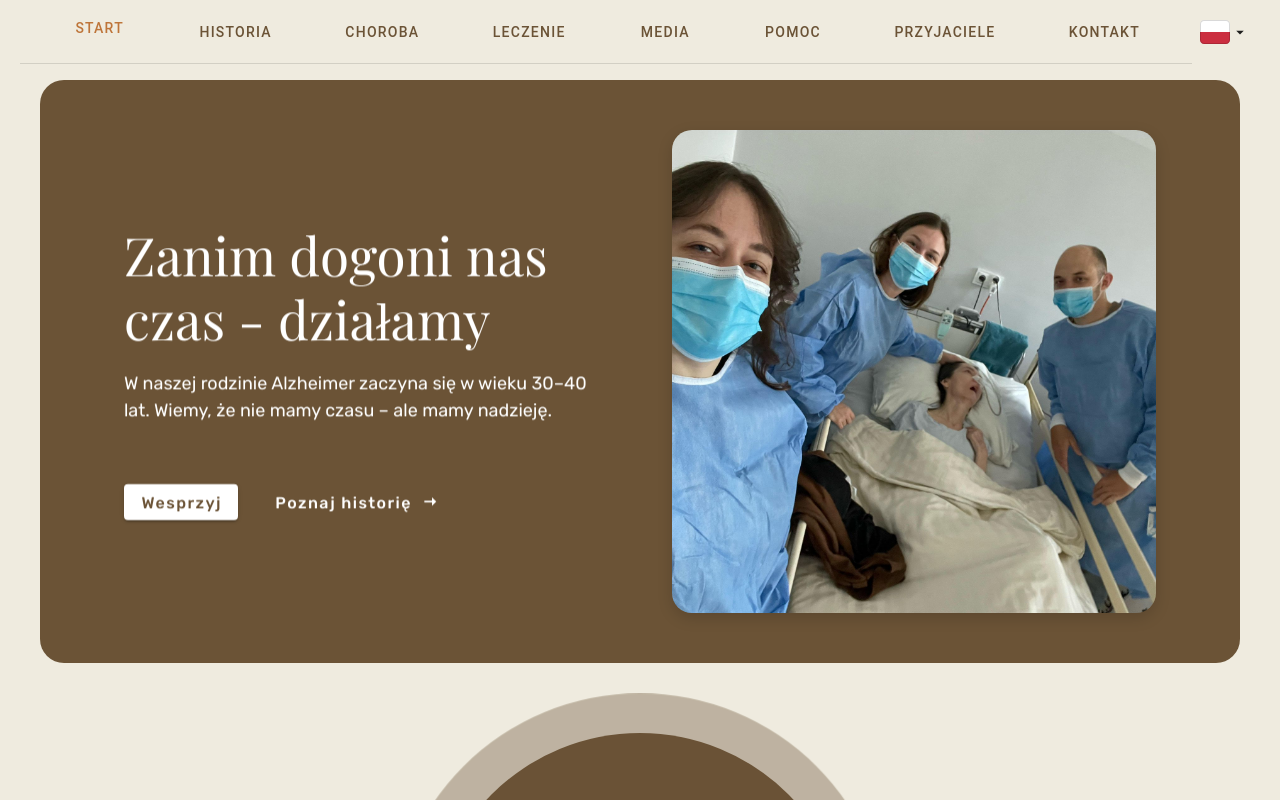
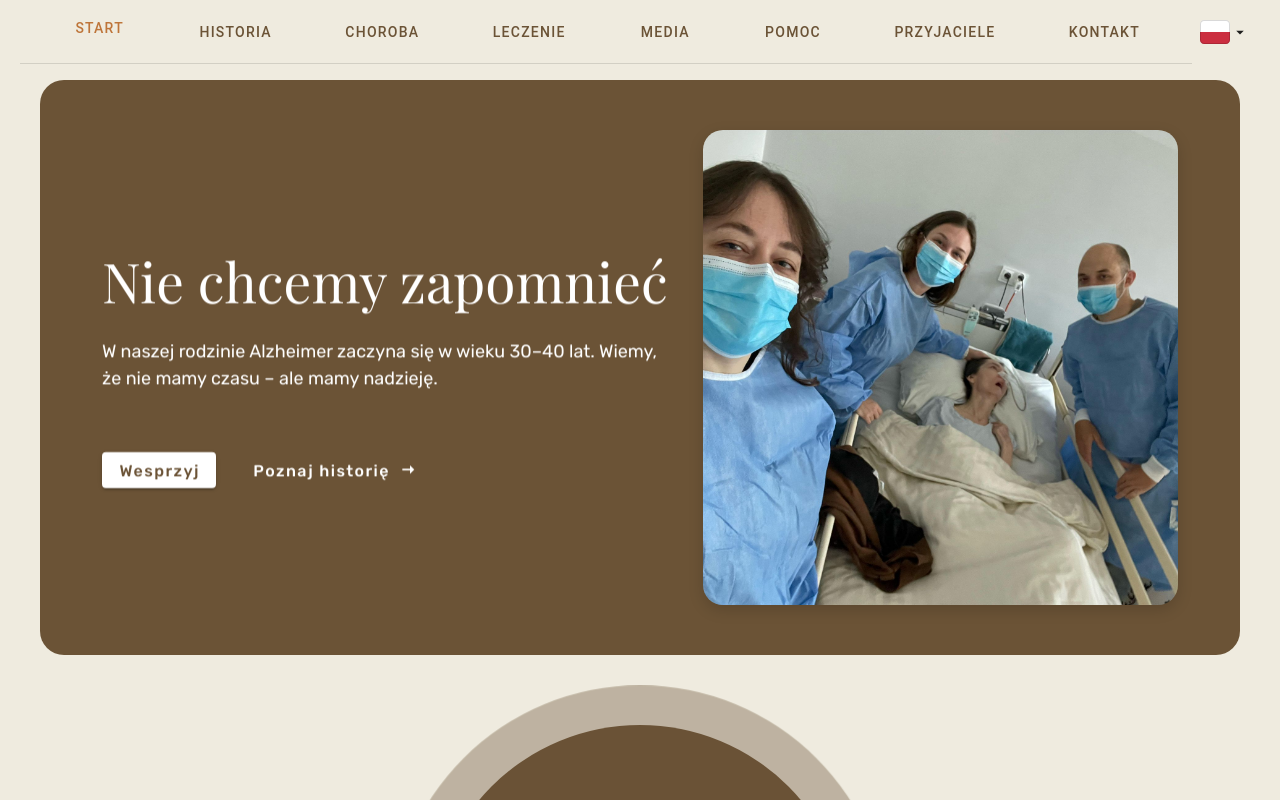
Before and after one commit to PatrykJarzynka/Memory, a Vue app: page / in a window 1280 px wide. Shown: the top 800 px of the page. Built offline with nearby package versions, Linux system fonts and the light colour scheme; a small style sheet from the web is missing; a web font is replaced by a local one.

Commit message:
Changed main title. Changed font sizes according to new title in order to have it fit inside layout.

```diff
--- a/src/components/Hero.vue
+++ b/src/components/Hero.vue
@@ -19,7 +19,7 @@
       <v-col
         cols="12"
         sm="9"
-        md="5"
+        md="6"
         class="hero-lead-column reveal-slide-up"
       >
         <div class="lead-column-text">
@@ -62,7 +62,7 @@
   background-color: rgb(var(--v-theme-primary));
   width: 100%;
   border-radius: 24px;
-  padding: var(--v-space-section--xs) 20px;
+  padding: var(--v-space-section--xs) 30px;
 }
 
 .hero-content {
@@ -95,7 +95,7 @@
 .lead-column-text {
   display: flex;
   flex-direction: column;
-  row-gap: 20px;
+  row-gap: 25px;
 }
 
 .hero-title {
@@ -109,12 +109,16 @@
     font-size: 40px;
   }
 
+  @media only screen and (width >= 960px) {
+    font-size: 36px;
+  }
+
   @media only screen and (width >= 1280px) {
-    font-size: 53px;
+    font-size: 55px;
   }
 
   @media only screen and (width >= 1920px) {
-    font-size: 67px;
+    font-size: 60px;
   }
 }
 
--- a/src/locales/en.ts
+++ b/src/locales/en.ts
@@ -13,7 +13,7 @@ export default {
     item8: "Contact",
   },
   hero: {
-    title: 'Act before time catches up',
+    title: "We don't want to forget",
     description: "In our family, Alzheimer's starts at age 30-40. We know we don\'t have time - but we have hope.",
     exploreButton: 'Learn the story',
   },
--- a/src/locales/pl.ts
+++ b/src/locales/pl.ts
@@ -13,7 +13,7 @@ export default {
     item8: "Kontakt",
   },
   hero: {
-    title: 'Zanim dogoni nas czas - działamy',
+    title: 'Nie chcemy zapomnieć',
     description: 'W naszej rodzinie Alzheimer zaczyna się w wieku 30–40 lat. Wiemy, że nie mamy czasu – ale mamy nadzieję.',
     exploreButton: 'Poznaj historię',
   },
```
